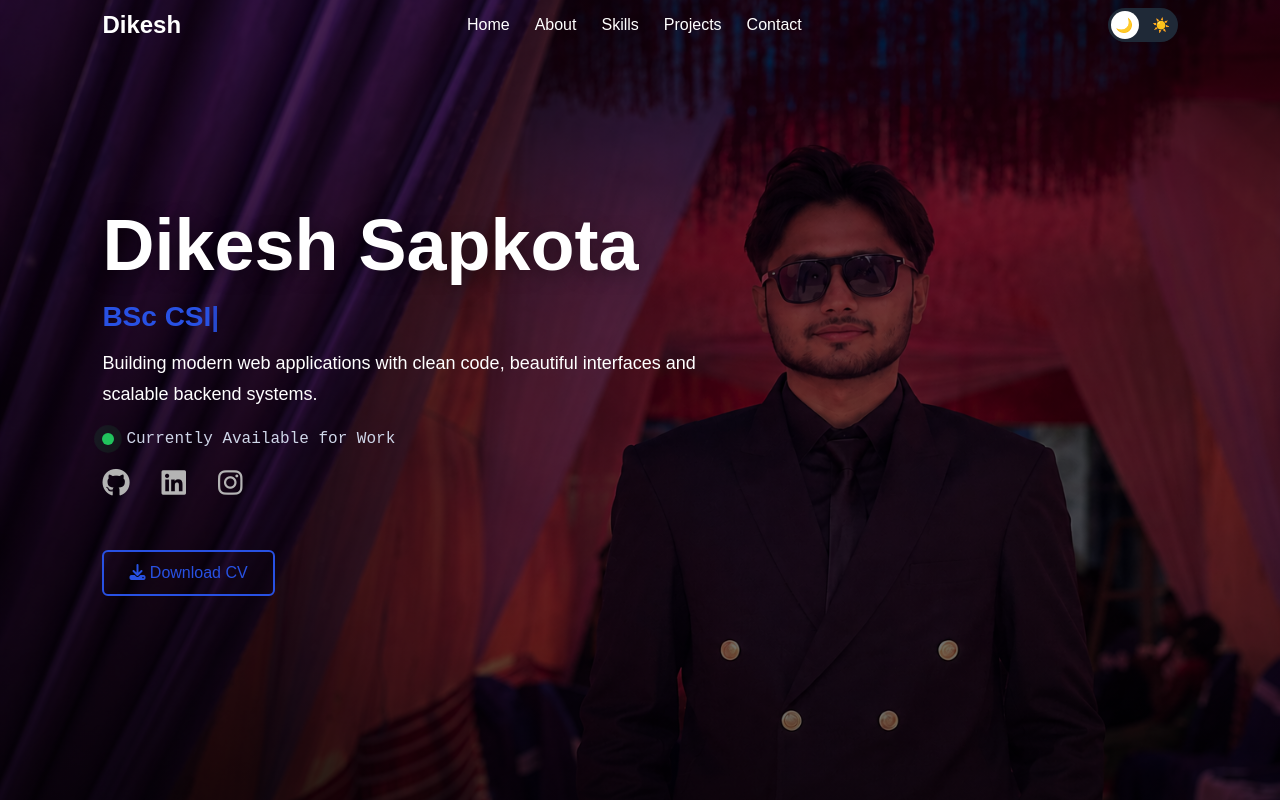
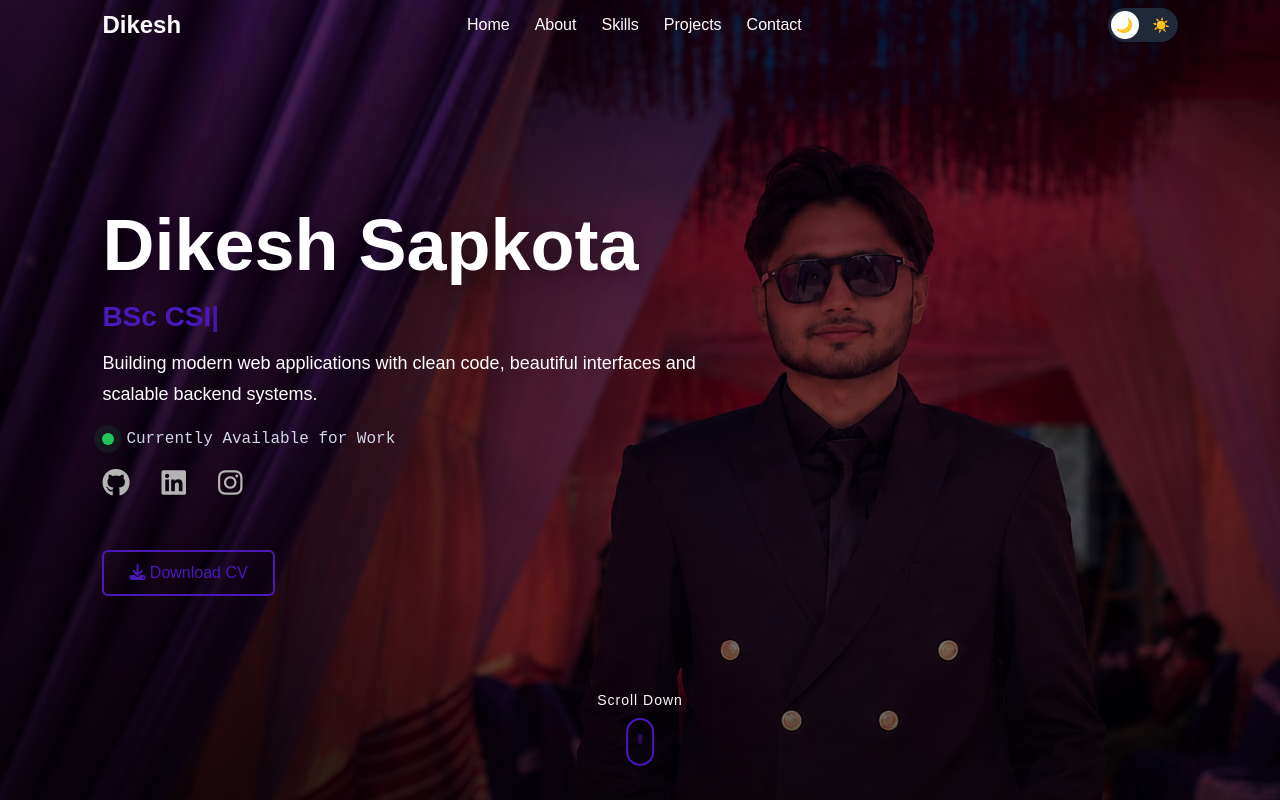
Before and after one commit to dikeshsapkota/Portfolio-2.0, a React (Vite) app: page / in a window 1280 px wide. Shown: the top 800 px of the page. Built offline with nearby package versions, Linux system fonts and the light colour scheme.

Commit message:
contact form web3form linked

```diff
--- a/src/components/Contact.jsx
+++ b/src/components/Contact.jsx
@@ -1,65 +1,49 @@
-import { useState } from "react";
-
 function Contact() {
-  const [form, setForm] = useState({
-    name: "",
-    email: "",
-    message: "",
-  });
-
-  function handleChange(e) {
-    const { id, value } = e.target;
-    setForm((prev) => ({ ...prev, [id]: value }));
-  }
-
-  function sendMessage(e) {
+  async function handleSubmit(e) {
     e.preventDefault();
 
-    if (!form.name.trim()) {
-      alert("Please enter your name");
-      return;
+    const formData = new FormData(e.target);
+
+    formData.append("access_key", "2bab0dd4-0a38-47c0-9095-2ebc32fc2a48");
+
+    const response = await fetch("https://api.web3forms.com/submit", {
+      method: "POST",
+      body: formData,
+    });
+
+    const result = await response.json();
+
+    if (result.success) {
+      alert("Message sent successfully!");
+      e.target.reset();
+    } else {
+      alert("Something went wrong. Please try again.");
     }
-
-    if (!form.email.trim()) {
-      alert("Please enter your email");
-      return;
-    }
-
-    if (!form.message.trim()) {
-      alert("Please enter your message");
-      return;
-    }
-
-    alert(`Thank you, ${form.name}! Your message has been received.`);
-    setForm({ name: "", email: "", message: "" });
   }
 
   return (
     <section id="contact">
       <h2>Contact Me</h2>
 
-      <form onSubmit={sendMessage}>
+      <form onSubmit={handleSubmit}>
         <input
           type="text"
-          id="name"
+          name="name"
           placeholder="Your Name"
-          value={form.name}
-          onChange={handleChange}
+          required
         />
 
         <input
           type="email"
-          id="email"
+          name="email"
           placeholder="Your Email"
-          value={form.email}
-          onChange={handleChange}
+          required
         />
 
         <textarea
-          id="message"
+          name="message"
           placeholder="Your Message"
-          value={form.message}
-          onChange={handleChange}
+          required
         ></textarea>
 
         <button type="submit">Send Message</button>
--- a/src/components/Hero.jsx
+++ b/src/components/Hero.jsx
@@ -127,6 +127,12 @@ function Hero() {
           </a>
         </div>
       </div>
+      <a href="#about" className="scroll-down">
+  <span>Scroll Down</span>
+  <div className="mouse">
+    <div className="wheel"></div>
+  </div>
+</a>
     </section>
   );
 }
--- a/src/index.css
+++ b/src/index.css
@@ -17,7 +17,7 @@ html {
   --muted: #b8bdc7;
   --card: rgba(255, 255, 255, 0.06);
   --border: rgba(255, 255, 255, 0.1);
-  --accent: #2851e3;
+  --accent: #4b18b9;
   --accent-2: #00bcd4;
   --dark: #0b0d12;
 }
@@ -352,7 +352,60 @@ body.light-theme .slider {
   background: var(--accent);
   color: white;
 }
+.scroll-down {
+    position: absolute;
+    bottom: 40px;
+    left: 50%;
+    transform: translateX(-50%);
+    text-decoration: none;
+    color: var(--text);
+    display: flex;
+    flex-direction: column;
+    align-items: center;
+    gap: 10px;
+    font-size: 14px;
+    letter-spacing: 1px;
+    animation: float 2s infinite;
+}
 
+.mouse {
+    width: 28px;
+    height: 48px;
+    border: 2px solid var(--accent);
+    border-radius: 30px;
+    display: flex;
+    justify-content: center;
+    padding-top: 6px;
+}
+
+.wheel {
+    width: 4px;
+    height: 10px;
+    background: var(--accent);
+    border-radius: 10px;
+    animation: wheel 1.5s infinite;
+}
+
+@keyframes wheel {
+    0% {
+        transform: translateY(0);
+        opacity: 1;
+    }
+    100% {
+        transform: translateY(16px);
+        opacity: 0;
+    }
+}
+
+@keyframes float {
+    0%,100% {
+        transform: translateX(-50%) translateY(0);
+    }
+
+    50% {
+        transform: translateX(-50%) translateY(8px);
+    }
+}
 /* =========================================
    ABOUT COMPONENT
 ========================================= */
```
